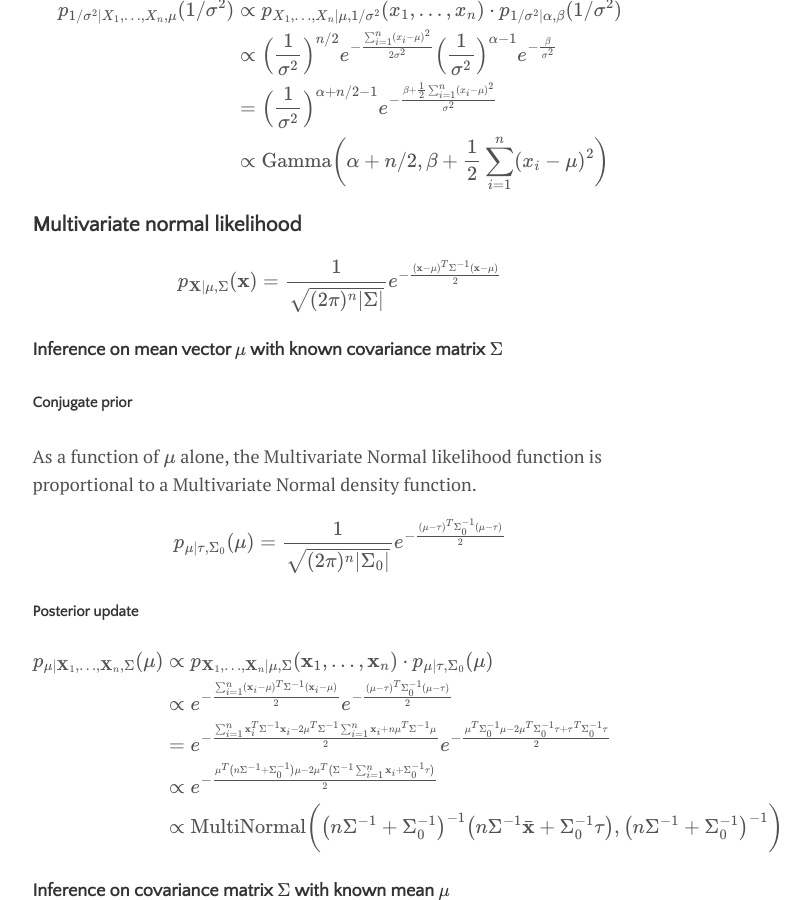
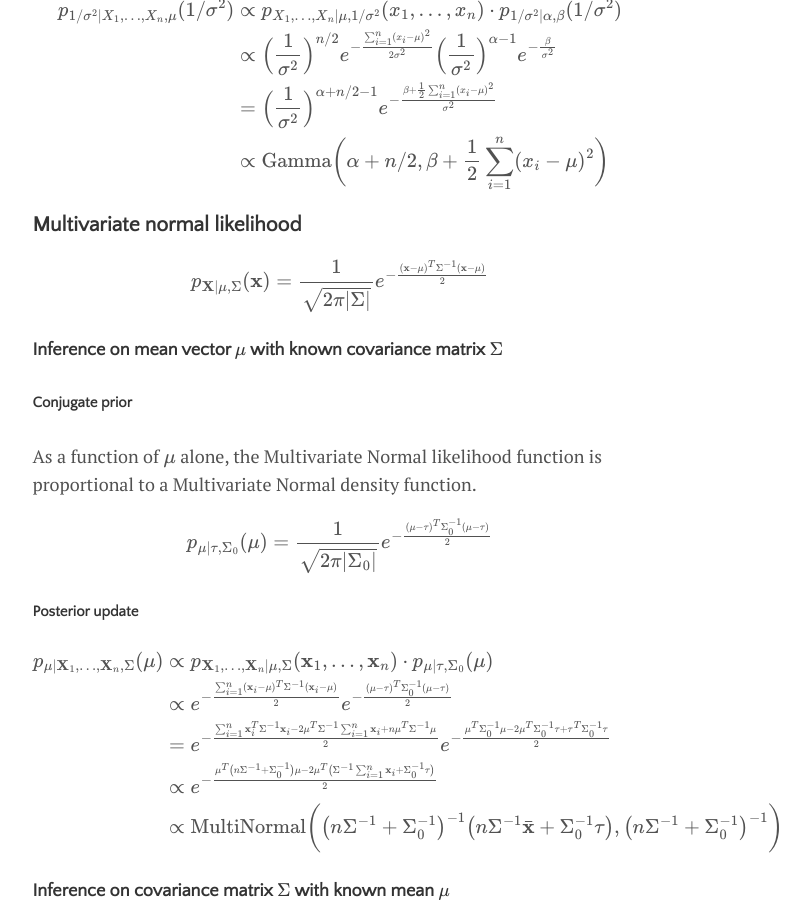
Before and after one commit to j-g-b/j-g-b.github.io, a Jekyll site: the page built from _posts/2018-12-13-conjugate-prior-bootcamp.md, in a window 1280 px wide and 900 px high, scrolled down 7491 px. Shown: the whole window, without its empty margins (300-1110 px from the left). Built offline with Jekyll 4.4.1, drawn with Linux system fonts in a browser that asks for light colours; formulas are drawn with MathJax 3.

Commit message:
fixed multivariate normal error

```diff
--- a/_posts/2018-12-13-conjugate-prior-bootcamp.md
+++ b/_posts/2018-12-13-conjugate-prior-bootcamp.md
@@ -286,7 +286,7 @@ $$
 ### Multivariate normal likelihood
 
 $$
-p_{\mathbf{X} | \mu, \Sigma}(\mathbf{x}) = \frac{1}{\sqrt{(2 \pi)^n |\Sigma|}} e^{-\frac{(\mathbf{x} - \mu)^T \Sigma^{-1} (\mathbf{x} - \mu) }{2}}
+p_{\mathbf{X} | \mu, \Sigma}(\mathbf{x}) = \frac{1}{\sqrt{2 \pi |\Sigma|}} e^{-\frac{(\mathbf{x} - \mu)^T \Sigma^{-1} (\mathbf{x} - \mu) }{2}}
 $$
 
 #### Inference on mean vector \\(\mu\\) with known covariance matrix \\(\Sigma\\)
@@ -296,7 +296,7 @@ $$
 As a function of \\(\mu\\) alone, the Multivariate Normal likelihood function is proportional to a Multivariate Normal density function.
 
 $$
-p_{\mu | \tau, \Sigma_0}(\mu) = \frac{1}{\sqrt{(2 \pi)^n |\Sigma_0|}} e^{-\frac{(\mu - \tau)^T \Sigma_0^{-1} (\mu - \tau) }{2}}
+p_{\mu | \tau, \Sigma_0}(\mu) = \frac{1}{\sqrt{2 \pi |\Sigma_0|}} e^{-\frac{(\mu - \tau)^T \Sigma_0^{-1} (\mu - \tau) }{2}}
 $$
 
 ##### Posterior update
```
